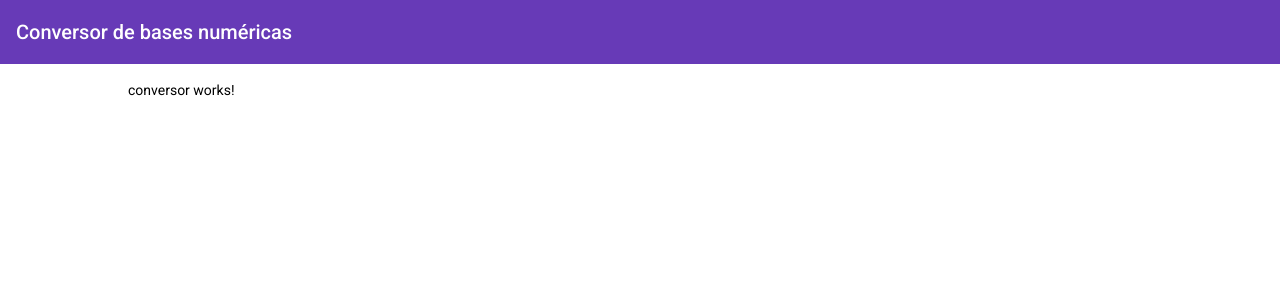
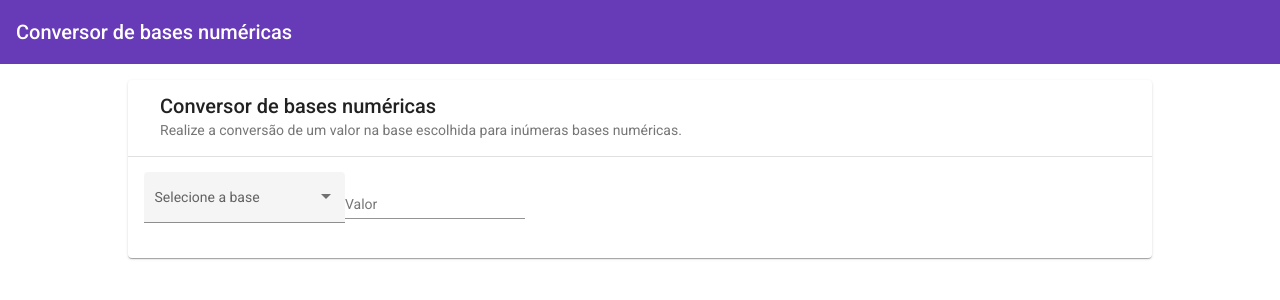
Before and after one commit to Vyctor/conversor-bases-numericas, an Angular app: page / in a window 1280 px wide. Shown: the top 300 px of the page. Built offline with nearby package versions, Linux system fonts and the light colour scheme.

Commit message:
feat: fimplemented binToDec and decToBin functions

```diff
--- a/package.json
+++ b/package.json
@@ -16,6 +16,7 @@
     "@angular/common": "~11.2.3",
     "@angular/compiler": "~11.2.3",
     "@angular/core": "~11.2.3",
+    "@angular/flex-layout": "^11.0.0-beta.33",
     "@angular/forms": "~11.2.3",
     "@angular/material": "^11.2.2",
     "@angular/platform-browser": "~11.2.3",
--- a/src/app/components/conversor/conversor.component.html
+++ b/src/app/components/conversor/conversor.component.html
@@ -1 +1,25 @@
-<p>conversor works!</p>
+<mat-card>
+  <mat-card-header>
+    <mat-card-title>Conversor de bases numéricas</mat-card-title>
+    <mat-card-subtitle>Realize a conversão de um valor na base escolhida para inúmeras bases numéricas.
+    </mat-card-subtitle>
+  </mat-card-header>
+  <mat-divider></mat-divider>
+  <mat-card-content>
+    <form [formGroup]="formConversao" fxLayout="row">
+      <mat-form-field appearance="fill" fxFlex="50">
+        <mat-label>Selecione a base</mat-label>
+        <mat-select formControlName="baseNumerica">
+          <mat-option value="binario">Binário</mat-option>
+          <mat-option value="decimal">Decimal</mat-option>
+        </mat-select>
+      </mat-form-field>
+      <mat-form-field fxFlex="50">
+        <mat-label>Valor</mat-label>
+        <input matInput formControlName="valor">
+      </mat-form-field>
+    </form>
+
+    <p></p>
+  </mat-card-content>
+</mat-card>
--- a/src/app/components/conversor/conversor.component.scss
+++ b/src/app/components/conversor/conversor.component.scss
@@ -0,0 +1,3 @@
+mat-card-content {
+  padding-top: 16px;
+}
--- a/src/app/components/conversor/conversor.component.ts
+++ b/src/app/components/conversor/conversor.component.ts
@@ -1,5 +1,5 @@
 import { Component, OnInit } from '@angular/core';
-
+import { FormGroup, FormControl, FormBuilder } from '@angular/forms';
 @Component({
   selector: 'app-conversor',
   templateUrl: './conversor.component.html',
@@ -7,9 +7,60 @@ import { Component, OnInit } from '@angular/core';
 })
 export class ConversorComponent implements OnInit {
 
-  constructor() { }
+  public formConversao: FormGroup;
+
+  constructor(private formBuilder: FormBuilder) {
+    this.formConversao = this.formBuilder.group({
+      baseNumerica: [''],
+      valor: ['']
+    });
+  }
 
   ngOnInit(): void {
+    this.formConversao.valueChanges.subscribe(data => {
+      if (data.baseNumerica && data.valor) {
+        this.convert(data.baseNumerica, data.valor);
+      }
+    });
   }
 
+  convert(base: string, value: string): void {
+    switch (base) {
+      case 'decimal':
+        this.decToBin(value);
+        console.log(this.decToBin(value));
+        break;
+      case 'binario':
+        this.binToDec(value);
+        console.log(this.binToDec(value));
+        break;
+    }
+  }
+
+  binToDec(value: string): number {
+    let result = 0;
+    const binaryValue = (value.split('').reverse().map(v => parseInt(v, undefined)));
+    binaryValue.forEach((ditig, index) => {
+      console.log(`${ditig} * ${ditig} ˆ ${index}`);
+      result += ditig * (Math.pow(2, index));
+    });
+    return result;
+  }
+
+  decToBin(value: string): number {
+    const result: number[] = [];
+    let decimalValue = parseInt(value, undefined);
+
+    while (decimalValue > 0) {
+      if (decimalValue % 2 === 0) {
+        result.push(0);
+        decimalValue = decimalValue / 2;
+      }
+      if (decimalValue % 2 === 1) {
+        result.push(1);
+        decimalValue = (decimalValue - 1) / 2;
+      }
+    }
+    return parseInt(result.reverse().join(''), undefined);
+  }
 }
--- a/src/index.html
+++ b/src/index.html
@@ -1,8 +1,9 @@
 <!doctype html>
 <html lang="en">
+
 <head>
   <meta charset="utf-8">
-  <title>ConversorBasesNumericas</title>
+  <title>Conversor de bases numéricas</title>
   <base href="/">
   <meta name="viewport" content="width=device-width, initial-scale=1">
   <link rel="icon" type="image/x-icon" href="favicon.ico">
@@ -10,7 +11,9 @@
   <link href="https://fonts.googleapis.com/css2?family=Roboto:wght@300;400;500&display=swap" rel="stylesheet">
   <link href="https://fonts.googleapis.com/icon?family=Material+Icons" rel="stylesheet">
 </head>
+
 <body class="mat-typography">
   <app-root></app-root>
 </body>
+
 </html>
```
Also changed, not shown: src/app/app.module.ts (+15 -2 lines), 1 other file (tests, documents, lock files or other folders).
